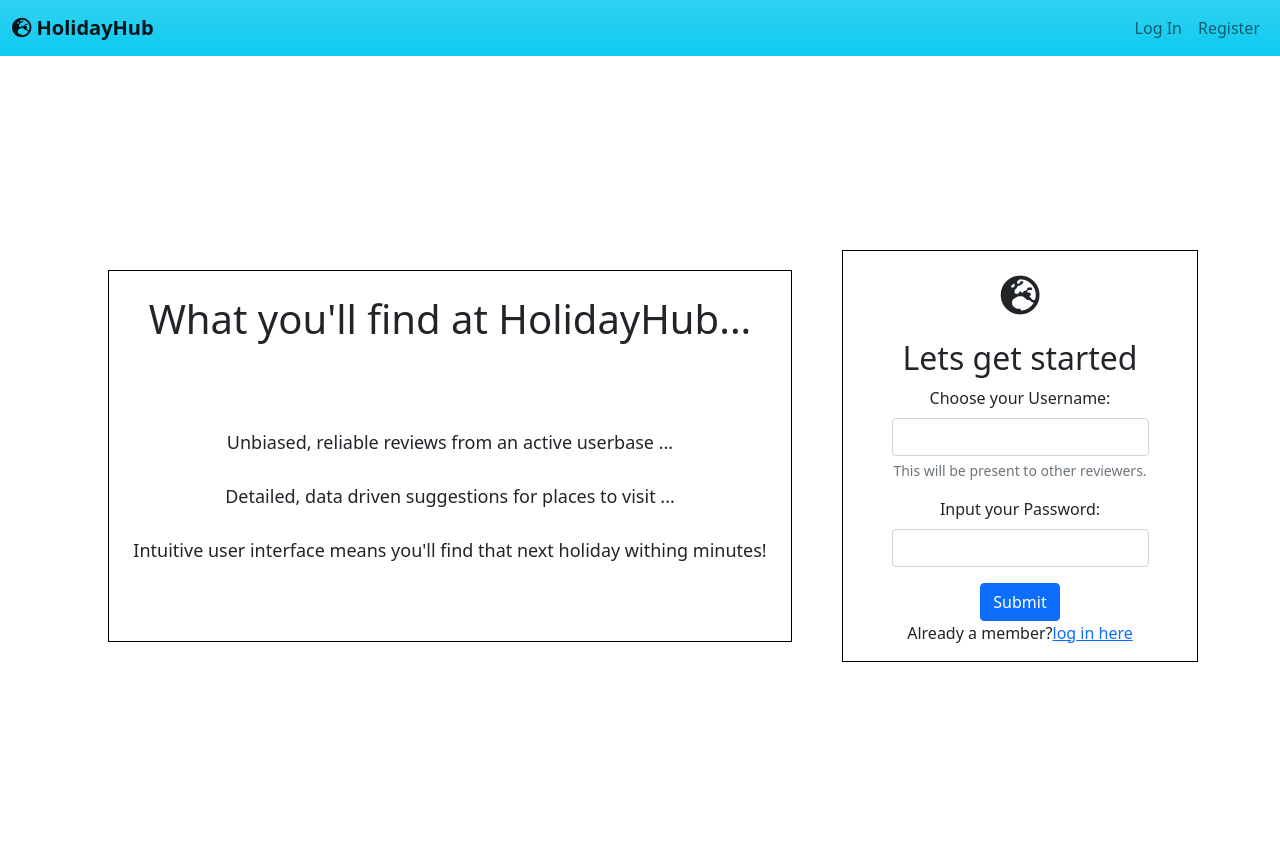
After one commit to steharr/ms3-holiday-review, a Flask app: page /register in a window 1280 px wide. The commit adds this page. Run offline with Flask 2, Linux system fonts and the light colour scheme; some libraries are stand-ins or nearby versions.

Commit message:
added register page

```diff
--- a/static/css/style.css
+++ b/static/css/style.css
@@ -1,3 +1,8 @@
-.target {
-    color: red;
+.black-outline{
+    border: 1px solid black;
 }
+.reasons-to-register{
+    font-size: large;
+    line-height: 3;
+    text-align: center;
+}
--- /dev/null
+++ b/templates/register.html
@@ -0,0 +1,49 @@
+{% extends "base.html" %}
+{% block content %}
+
+<div class="row vh-100 justify-content-around align-items-center">
+
+    <div class="d-none d-lg-flex col-lg-8">
+        <div
+            class="d-flex flex-column justify-content-around align-items-center px-4 call-to-action black-outline mx-auto">
+            <h1 class="my-4">What you'll find at HolidayHub...</h1>
+            <div class="my-5">
+                <p class="reasons-to-register">
+                    Unbiased, reliable reviews from an active userbase ...
+                    <br>
+                    Detailed, data driven suggestions for places to visit ...
+                    <br>
+                    Intuitive user interface means you'll find that next holiday withing minutes!
+                </p>
+            </div>
+        </div>
+    </div>
+    <div class="col-lg-4">
+        <div
+            class="d-flex flex-column justify-content-around align-items-center px-4 text-center black-outline mx-auto">
+            <i class="my-4 fas fa-globe-europe fs-1"></i>
+            <h2>Lets get started</h2>
+            <!-- register form -->
+            <form method="POST" action="{{ url_for('register') }}">
+                <!-- username -->
+                <div class="mb-3">
+                    <label for="username" class="form-label">Choose your Username:</label>
+                    <input type="text" class="form-control" id="username" aria-describedby="usernameHelp">
+                    <div id="usernameHelp" class="form-text">This will be present to other reviewers.</div>
+                </div>
+                <!-- password -->
+                <div class="mb-3">
+                    <label for="password" class="form-label">Input your Password:</label>
+                    <input type="text" name="password" class="form-control" id="password">
+                </div>
+                <!-- submit button -->
+                <button type="submit" class="btn btn-primary">Submit</button>
+            </form>
+            <p>Already a member?<a href="#">log in here</a></p>
+        </div>
+    </div>
+
+</div>
+
+
+{% endblock %}
```
